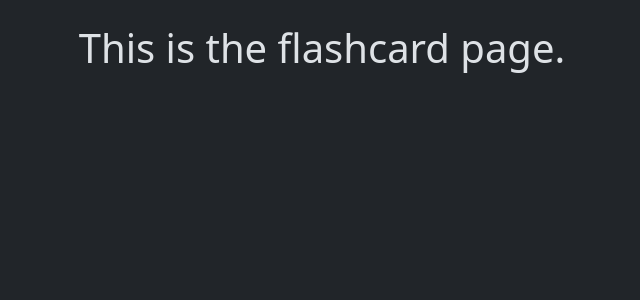
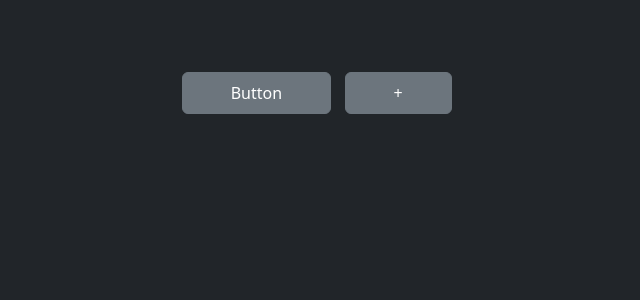
Before and after one commit to swinkhart/Capstone-Project, a Flask app: page /flashcard in a window 1280 px wide. Shown: the part 56-356 px from the top of the page, without its empty margins (318-958 px from the left). Run offline with Flask 3, Linux system fonts and the light colour scheme.

Commit message:
Flashcard

```diff
--- a/app.py
+++ b/app.py
@@ -86,3 +86,7 @@ def signupResponse():
 @app.route('/flashcard')
 def flashcard():
     return render_template("flashcard.html")
+
+@app.route('/flashcard_add')
+def flashcard_add():
+    return render_template("flashcard_add.html")
--- a/templates/flashcard.html
+++ b/templates/flashcard.html
@@ -2,6 +2,21 @@
 {% block content %}
 <br>
 <div class="flex-center-elements">
-    <h1>This is the flashcard page.</h1>
+    <section class="pb-5 mb-5 pt-5">
+        <div class="container">
+          <div class="row text-center row-cols-1 row-cols-lg-2 g-4">
+            {# {%for set in sets%} #}
+            <div class="col">
+                <a type="button" class="btn btn-secondary btn-sq-responsive px-5 py-2" data-bs-theme="dark">Button</a>
+            </div>
+            {# {%endfor%}#}
+            {# {%if teacher%} #}
+            <div class="col">
+                <a type="button" class="btn btn-secondary btn-sq-responsive px-5 py-2" data-bs-theme="dark" href="{{ url_for('flashcard_add') }}">&plus;</a>
+            </div>
+            {# {%endfor%}#}
+          </div>
+        </div>
+      </section>
 </div>
 {% endblock %}
--- /dev/null
+++ b/templates/flashcard_add.html
@@ -0,0 +1,4 @@
+{% extends 'navbarLoggedIn.html' %}
+{% block content %}
+
+{% endblock %}
```
Also changed, not shown: static/images/500px-Plus_symbol.svg.png (added).
